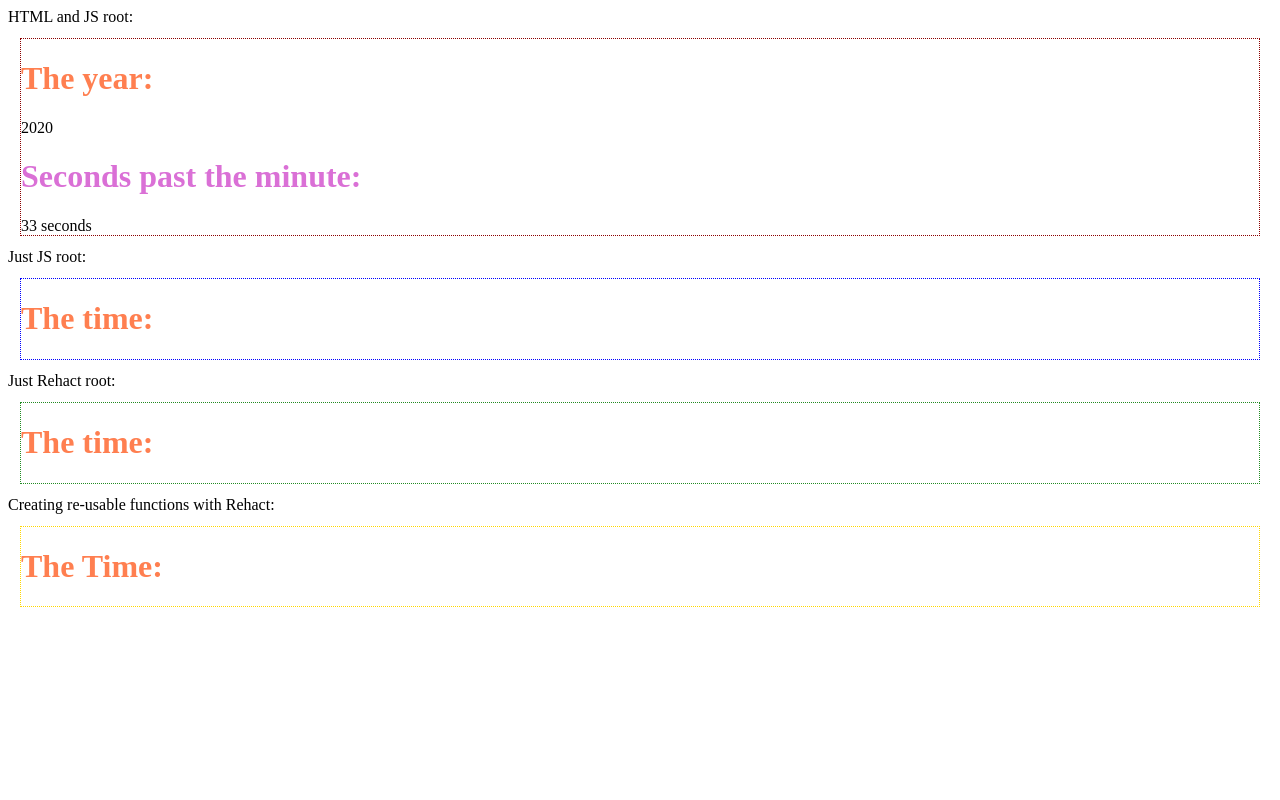
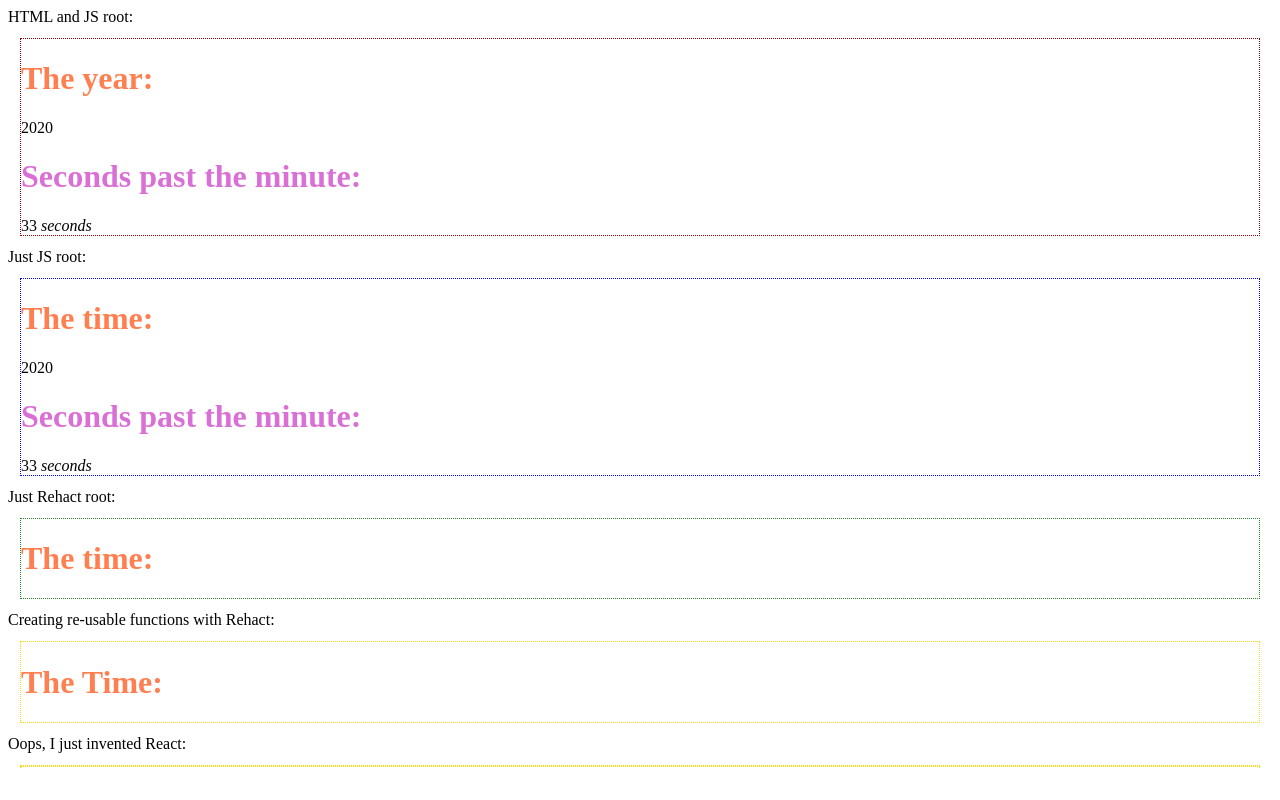
Before and after one commit to davidnmora/oops-you-invented-react, a plain HTML site: page rehact.html in a window 1280 px wide. Drawn offline with Linux system fonts and the light colour scheme.

Commit message:
Get the pure JS implementation working

```diff
--- a/rehact.html
+++ b/rehact.html
@@ -3,11 +3,11 @@
 HTML and JS root:
 <div id="html-and-js-root" style="border: 1px dotted darkred; margin: 12px">
 	<h1 style="color: coral">The year:</h1>
-	<div class="year">2010</div>
+	<span class="year">2010</span>
 	<h1 style="color: orchid">Seconds past the minute:</h1>
-	<div class="seconds">
+	<div class="seconds-container">
 		<span class="seconds-number">42</span>
-		<span>seconds</span>
+		<span style="font-style: italic">seconds</span>
 	</div>
 </div>
 
@@ -26,15 +26,21 @@ Creating re-usable functions with Rehact:
 	<!--Let's append the DOM children here!-->
 </div>
 
+Oops, I just invented React:
+<div id="react-root" style="border: 1px dotted gold; margin: 12px">
+	<!--Let's append the DOM children here!-->
+</div>
+
 
 <script>
 	// STATUS QUO, MIXES HTML AND JS: Directly mutating the existing DOM
+
 	const currentTime = new Date()
 
 	const year = document.querySelector('#html-and-js-root .year')
 	year.innerHTML = currentTime.getFullYear().toString()
 
-	const seconds = document.querySelector('#html-and-js-root .seconds .seconds-number')
+	const seconds = document.querySelector('#html-and-js-root .seconds-container .seconds-number')
 	seconds.innerHTML = currentTime.getSeconds().toString()
 </script>
 
@@ -42,19 +48,59 @@ Creating re-usable functions with Rehact:
 <script>
 	// MORE FLEXIBLE APPROACH, BUT ANNOYING: Adding new DOM elements manually
 
-	// 1A. Create new DOM element
+	const root = document.querySelector('#js-root')
+
+	// 1. Create DOM element, set attributes ("properties" or "props" when DOM element is created), set children
 	const yearTitle = document.createElement('h1')
-	// 1B. Set it's attributes (will become "properties" when rendered in DOM)
 	yearTitle.setAttribute('style', 'color: coral')
-	// 1C. Create and append its children
 	yearTitle.innerText = 'The time:'
 
+	// 2. Append new DOM element to the DOM
+	root.append(yearTitle)
+
+
+	// 1. Create DOM element, set attributes ("properties" or "props" when DOM element is created), set children
+	const yearNumber = document.createElement('span')
+	yearNumber.setAttribute('class', 'year')
+	yearNumber.innerText = currentTime.getFullYear().toString()
 
 	// 2. Append new DOM element to the DOM
-	const root = document.querySelector('#js-root')
-	root.append(yearTitle)
+	root.append(yearNumber)
 
-	// ETC ETC... *sigh*
+
+	// 1. Create DOM element, set attributes ("properties" or "props" when DOM element is created), set children
+	const secondsTitle = document.createElement('h1')
+	secondsTitle.setAttribute('style', 'color: orchid')
+	secondsTitle.innerText = 'Seconds past the minute:'
+
+	// 2. Append new DOM element to the DOM
+	root.append(secondsTitle)
+
+
+	// NESTING: create the parent div for the seconds section
+	// 1. Create DOM element, set attributes ("properties" or "props" when DOM element is created), set children
+	const secondsContainer = document.createElement('div')
+	secondsContainer.setAttribute('class', 'seconds-container')
+
+	// 1. Create DOM element, set attributes ("properties" or "props" when DOM element is created), set children
+	const secondsNumber = document.createElement('span')
+	secondsNumber.setAttribute('class', 'year')
+	secondsNumber.innerText = currentTime.getSeconds().toString()
+
+	// 2. Append new DOM element to the DOM
+	secondsContainer.append(secondsNumber)
+
+	// 1. Create DOM element, set attributes ("properties" or "props" when DOM element is created), set children
+	const secondsText = document.createElement('span')
+	secondsText.setAttribute('style', 'font-style: italic')
+	secondsText.innerText = ' seconds'
+
+	// 2. Append new DOM element to the DOM
+	secondsContainer.append(secondsText)
+
+	// 2. Append new DOM element to the DOM
+	root.append(secondsContainer)
+
 </script>
 
 
```
